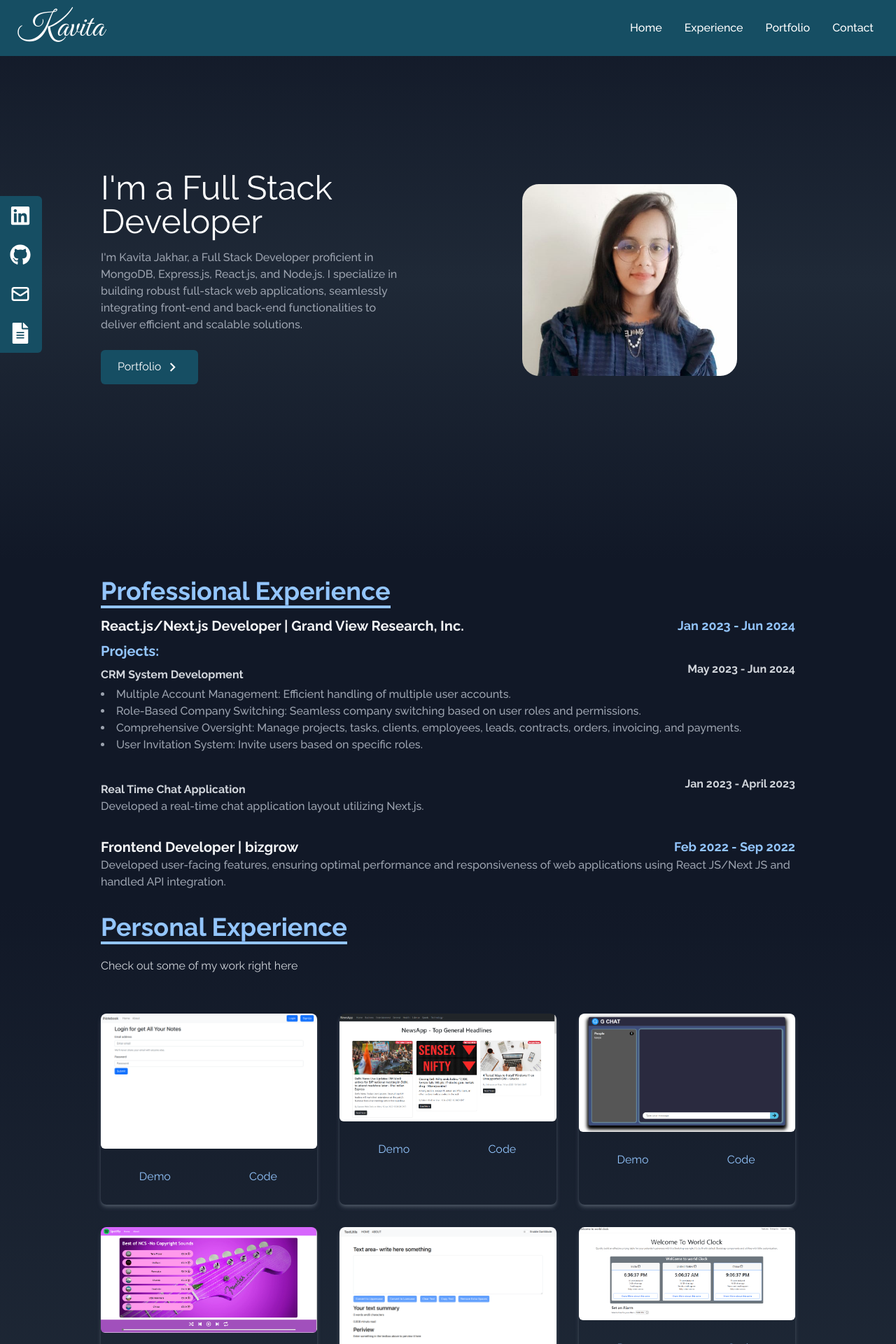
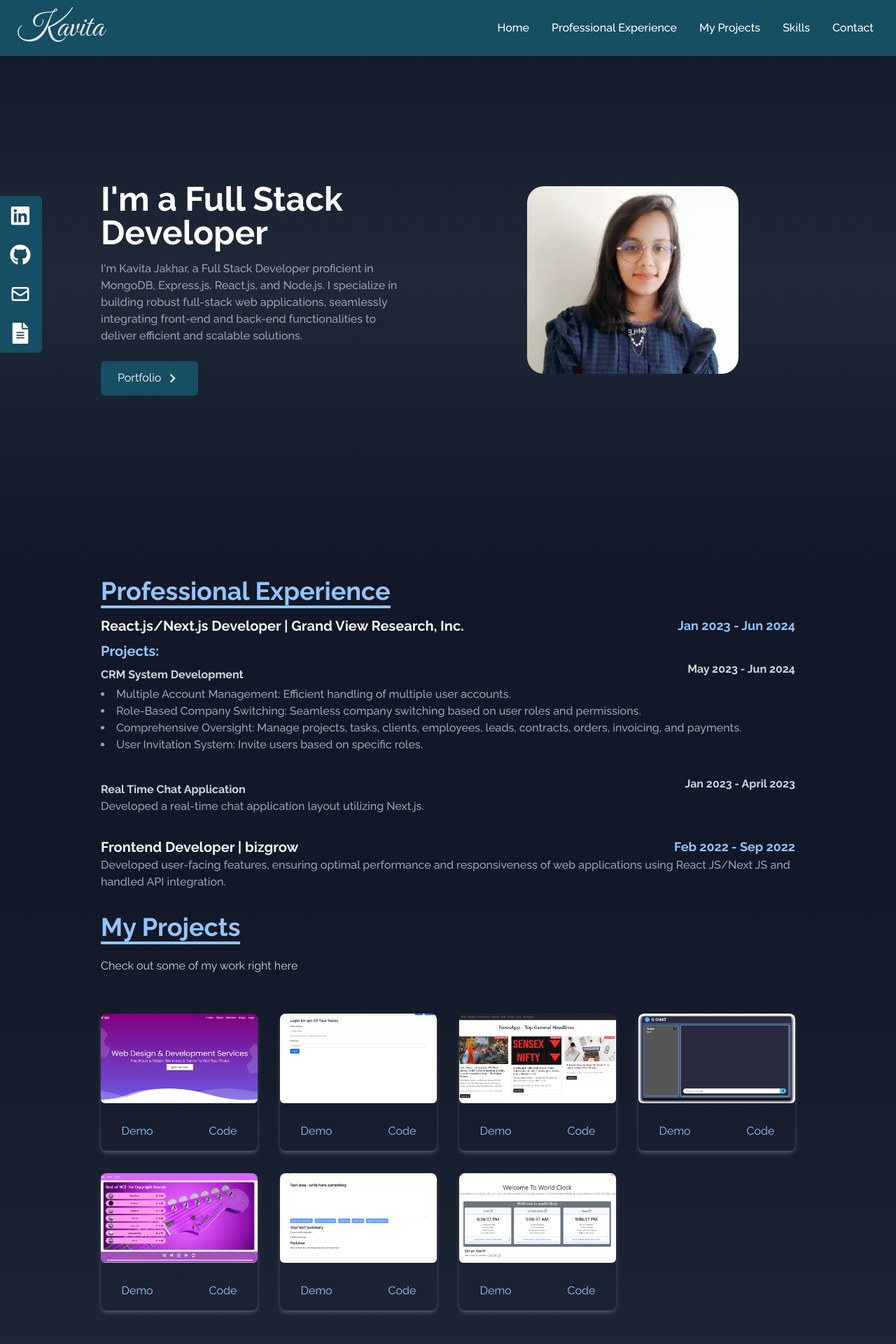
Before and after one commit to kavijakhar/My-Portfolio, a React (Create React App) app: page / in a window 1280 px wide. Shown: the top 1920 px of the page at 70% size. Built offline with nearby package versions, Linux system fonts and the light colour scheme.

Commit message:
enhanced styles

```diff
--- a/src/components/Experience.js
+++ b/src/components/Experience.js
@@ -71,7 +71,7 @@ const Experience = () => {
       id: 10,
       src: nestjs,
       title: "Nest JS",
-      style: "shadow-green-500",
+      style: "shadow-pink-500",
     },
     {
       id: 11,
@@ -83,7 +83,7 @@ const Experience = () => {
 
   return (
     <div
-      name="experience"
+      name="skills"
       className="bg-gradient-to-b from-gray-800 to-black w-full h-full "
     >
       <div className="max-w-screen-lg mx-auto p-4 flex flex-col justify-center w-full h-full text-white">
--- a/src/components/Home.js
+++ b/src/components/Home.js
@@ -10,14 +10,14 @@ const Home = () => {
         >
             <div className="max-w-screen-lg mx-auto flex flex-col items-center justify-center h-full   px-4  md:flex-row">
                 <div className="flex flex-col justify-center mr-4">
-                    <h2 className="md:text-5xl sm:text-6xl  font-midium text-white">
+                    <h2 className="md:text-5xl sm:text-5xl text-2xl mt-28 sm:mt-8  font-bold text-white">
                         I'm a Full Stack Developer
                     </h2>
-                    <p className="text-gray-400 py-4 max-w-md font-medium">
+                    <p className="text-gray-400 py-4 hidden sm:block max-w-md font-medium">
                         I'm Kavita Jakhar, a Full Stack Developer proficient in MongoDB, Express.js, React.js, and Node.js. I specialize in building robust full-stack web applications, seamlessly integrating front-end and back-end functionalities to deliver efficient and scalable solutions.
                     </p>
 
-                    <div>
+                    <div className='hidden sm:block'>
                         <Link
                             to="portfolio"
                             smooth
@@ -37,8 +37,26 @@ const Home = () => {
                     <img
                         src={myimg}
                         alt="my profile"
-                        className=" rounded-3xl pictureStyle  duration-200 hover:scale-90  mx-auto w-60  md:w-full"
+                        className=" rounded-3xl pictureStyle duration-200 hover:scale-90  mx-auto w-60  md:w-full"
                     />
+                    <p className="text-gray-400 py-4 sm:hidden block max-w-md font-medium">
+                        I'm Kavita Jakhar, a Full Stack Developer proficient in MongoDB, Express.js, React.js, and Node.js. I specialize in building robust full-stack web applications, seamlessly integrating front-end and back-end functionalities to deliver efficient and scalable solutions.
+                    </p>
+
+                    <div className='sm:hidden block sm:pb-0 pb-9'>
+                        <Link
+                            to="portfolio"
+                            smooth
+                            duration={500}
+                            className="group text-white hover:scale-105 w-fit  px-6 py-3 my-2 flex items-center rounded-md  button
+                            cursor-pointer"
+                        >
+                            Portfolio
+                            <span className="group-hover:rotate-90 duration-300">
+                                <MdOutlineKeyboardArrowRight size={25} className="ml-1" />
+                            </span>
+                        </Link>
+                    </div>
                 </div>
             </div>
         </div>
--- a/src/components/Navbar.js
+++ b/src/components/Navbar.js
@@ -12,12 +12,16 @@ const Navbar = () => {
       link: "home"
     },
     {
+      id: 2,
+      link: "professional experience"
+    },
+    {
       id: 3,
-      link: "experience"
+      link: "my projects"
     },
     {
       id: 4,
-      link: "portfolio"
+      link: "skills"
     },
     {
       id: 5,
@@ -28,14 +32,14 @@ const Navbar = () => {
   return (
     <div className="flex justify-between  items-center w-full h-20  px-4 text-white navbarColor fixed">
       <div>
-        <h1 className="text-5xl font-signature m-2 text-white cursor-pointer">Kavita</h1>
+        <h1 className="text-5xl font-signature m-2 text-gray-200 cursor-pointer">Kavita</h1>
       </div>
 
       <ul className=" md:flex hidden">
         {links.map(({ id, link }) => (
           <li
             key={id}
-            className="px-4 cursor-pointer capitalize font-medium  text-white hover:scale-105 hover:text-purple-300 duration-200"
+            className="px-4 cursor-pointer capitalize font-medium  text-white hover:scale-105 hover:text-blue-300 duration-200"
           >
             <Link to={link} smooth duration={500}>
               {link}
@@ -45,17 +49,17 @@ const Navbar = () => {
       </ul>
       <div
         onClick={() => setNav(!nav)}
-        className="cursor-pointer  pr-4 z-10 text-gray-500 md:hidden"
+        className="cursor-pointer  pr-4 z-10 text-gray-200 md:hidden"
       >
         {nav ? <FaTimes size={30} /> : <FaBars size={30} />}
       </div>
 
       {nav && (
-        <ul className="flex flex-col justify-center items-center absolute top-0 left-0  w-full h-92 delay-200 bg-gradient-to-b from-black to-gray-800 text-white ">
+        <ul className="flex flex-col justify-center items-center absolute top-0 left-0  w-full h-92 bg-gradient-to-b from-black to-gray-800 text-white">
           {links.map(({ id, link }) => (
             <li
               key={id}
-              className="px-4 cursor-pointer hover:text-purple-400 hover:bg-slate-900 capitalize py-4 text-4xl   "
+              className="px-4 cursor-pointer hover:text-purple-400 hover:bg-slate-900 capitalize py-4 text-2xl   "
             >
               <Link
                 onClick={() => setNav(!nav)}
--- a/src/components/Portfoilo.js
+++ b/src/components/Portfoilo.js
@@ -5,9 +5,17 @@ import chatApp from "../assets/bg png/chatapp.png";
 import newsApp from "../assets/bg png/newsapp.png";
 import spotifyclone from "../assets/bg png/spotify.png";
 import alramclockapp from "../assets/bg png/alram clock.png";
+import serviwo from "../assets/serviwo.png";
 
 const Portfolio = () => {
     const portfolios = [
+        {
+            id: 0,
+            src: serviwo,
+            href: "https://serviwo.com",
+            code: "https://github.com/kavijakhar/ShortNotes-Book",
+            // about: "ShortNotebook is a React Application for managing personal notes on the cloud"
+        },
         {
             id: 1,
             src: iNoteBook,
@@ -54,36 +62,31 @@ const Portfolio = () => {
 
     return (
         <div
-            name="portfolio"
-            className="bg-gradient-to-b from-gray-900 to-gray-800 w-full h-full text-white  "
+            name="my projects"
+            className="bg-gradient-to-b from-gray-900 to-gray-800 w-full min-h-screen text-white"
         >
-            <div className="max-w-screen-lg p-4 mx-auto flex flex-col justify-center w-full h-full">
+            <div className="max-w-screen-lg p-4 mx-auto">
                 <div className="pb-8">
                     <p className="text-4xl font-bold text-blue-300 inline border-b-4 border-blue-300">
-                        Personal Experience
+                        My Projects
                     </p>
                     <p className="py-6 text-gray-300">Check out some of my work right here</p>
                 </div>
 
-                <div className="grid sm:grid-cols-2 md:grid-cols-3 gap-8 px-12 sm:px-0">
-                    {portfolios.map(({code, href, id, src}) => (
+                <div className="grid grid-cols-1 sm:grid-cols-2 md:grid-cols-4 gap-8 px-4 sm:px-0">
+                    {portfolios.map(({ code, href, id, src }) => (
                         <div key={id} className="shadow-md shadow-gray-600  overflow-hidden rounded-lg">
                             <img
                                 src={src}
                                 alt=""
-                                className="rounded-md duration-200   hover:scale-105"
+                                className="w-full h-32 object-cover rounded-md duration-200 hover:scale-105"
                             />
-                            {/* <p className=" text-1xl text-gray-400  mt-3 text-center">{about}</p> */}
-                            <div className="flex  text-blue-300 items-center justify-center">
-                                <button className="w-1/2 px-6 py-3 m-4 duration-200  hover:scale-105">
-                                    <a href={href}
-                                        target="_blank"
-                                        rel="noreferrer">Demo</a>
+                            <div className="flex text-blue-300 items-center justify-center mt-3">
+                                <button className="w-1/2 px-6 m-4 duration-200 hover:scale-105">
+                                    <a href={href} target="_blank" rel="noreferrer">Demo</a>
                                 </button>
-                                <button className="w-1/2 px-6 py-3 m-4 duration-200 hover:scale-105">
-                                    <a href={code}
-                                        target="_blank"
-                                        rel="noreferrer">Code</a>
+                                <button className="w-1/2 px-6 m-4 duration-200 hover:scale-105">
+                                    <a href={code} target="_blank" rel="noreferrer">Code</a>
                                 </button>
                             </div>
                         </div>
--- a/src/components/ProfassionalExperince.js
+++ b/src/components/ProfassionalExperince.js
@@ -3,8 +3,8 @@ import React from 'react';
 const ProfessionalExperience = () => {
     return (
         <div
-            name="ProfessionalExperience"
-            className="bg-gradient-to-b from-gray-900 to-gray-900 w-full h-full text-white"
+            name="professional experience"
+            className="bg-gradient-to-b from-gray-900 to-gray-900 w-full h-full py-8 sm:py-0 text-white"
         >
             <div className="max-w-screen-lg p-4 mx-auto flex flex-col justify-center w-full h-full">
                 <div className="pb-4 pt-2">
--- a/src/components/SocialLinks.js
+++ b/src/components/SocialLinks.js
@@ -78,7 +78,7 @@ const SocialLinks = () => {
       <div
         onClick={() => setHidden(!hideen)}
       >
-        {hideen ? <MdOutlineKeyboardArrowLeft className="mt-8 md:hidden w-14 mb-1 rounded-br   text-white socialLinks " size={30} /> : <MdOutlineKeyboardArrowRight className="mt-8 animate-pulse md:hidden rounded-br rounded-tr  absolute  text-white socialLinks w-6  h-24" size={30} />}
+        {hideen ? <MdOutlineKeyboardArrowLeft className="mt-8 md:hidden w-14 mb-1 rounded-tr  text-white socialLinks " size={30} /> : <MdOutlineKeyboardArrowRight className="mt-8 animate-pulse md:hidden rounded-br rounded-tr  absolute  text-white socialLinks w-6  h-24" size={30} />}
       </div>
       {hideen &&
         <ul>
@@ -86,7 +86,7 @@ const SocialLinks = () => {
             <li
               key={id}
               className={
-                "  flex justify-between items-center w-40 h-14 px-4 ml-[-100px] hover:ml-[-10px] hover:rounded-md duration-500 bg-gradient-to-r from-cyan-900 via-blue-600 to-cyan-900" +
+                "  flex justify-between items-center w-40 h-14 px-4 ml-[-100px] hover:ml-[-10px] hover:rounded-md duration-500 bg-gradient-to-r from-cyan-900 via-gray-700 to-cyan-900" +
                 " " +
                 style
               }
```
